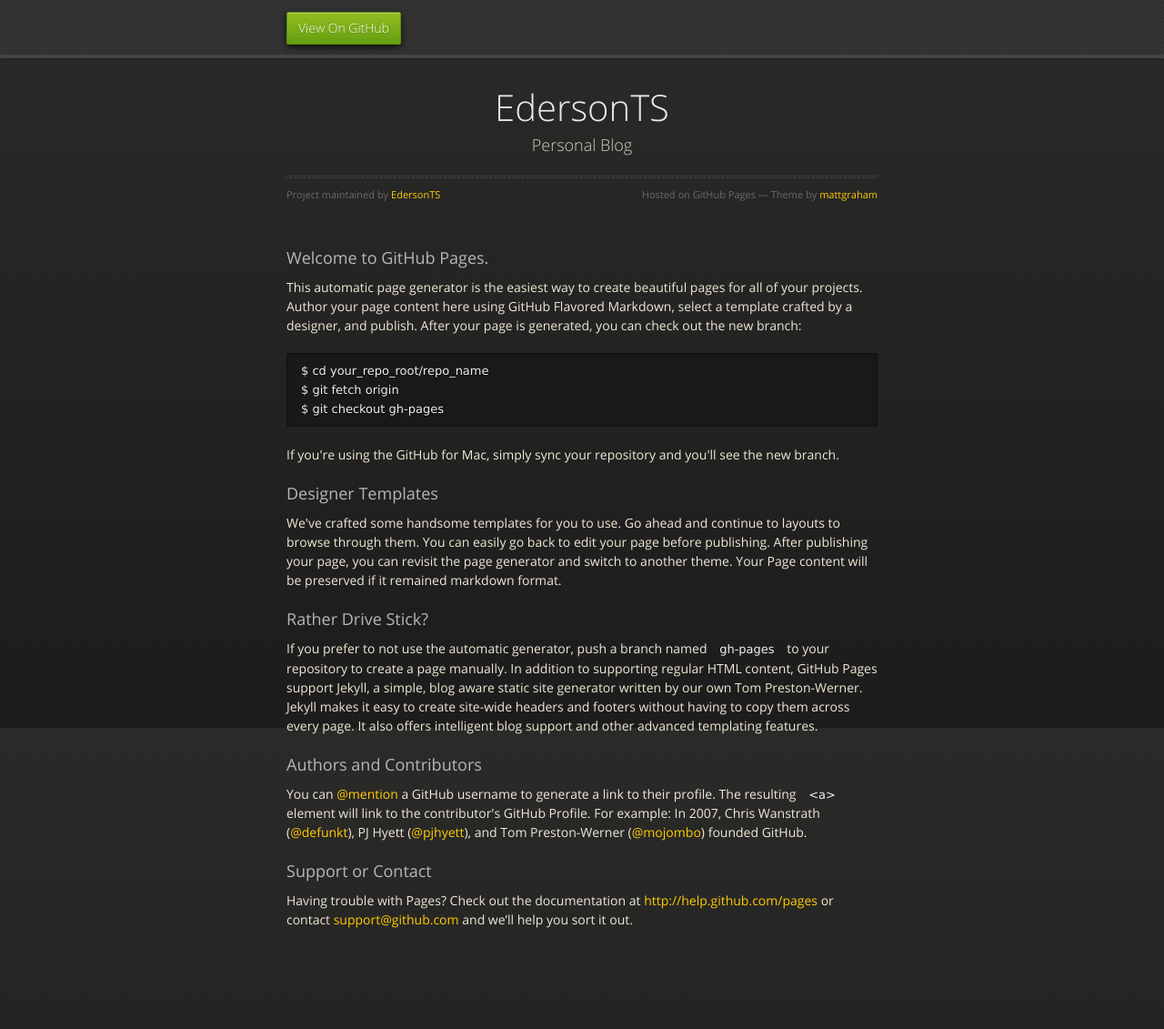
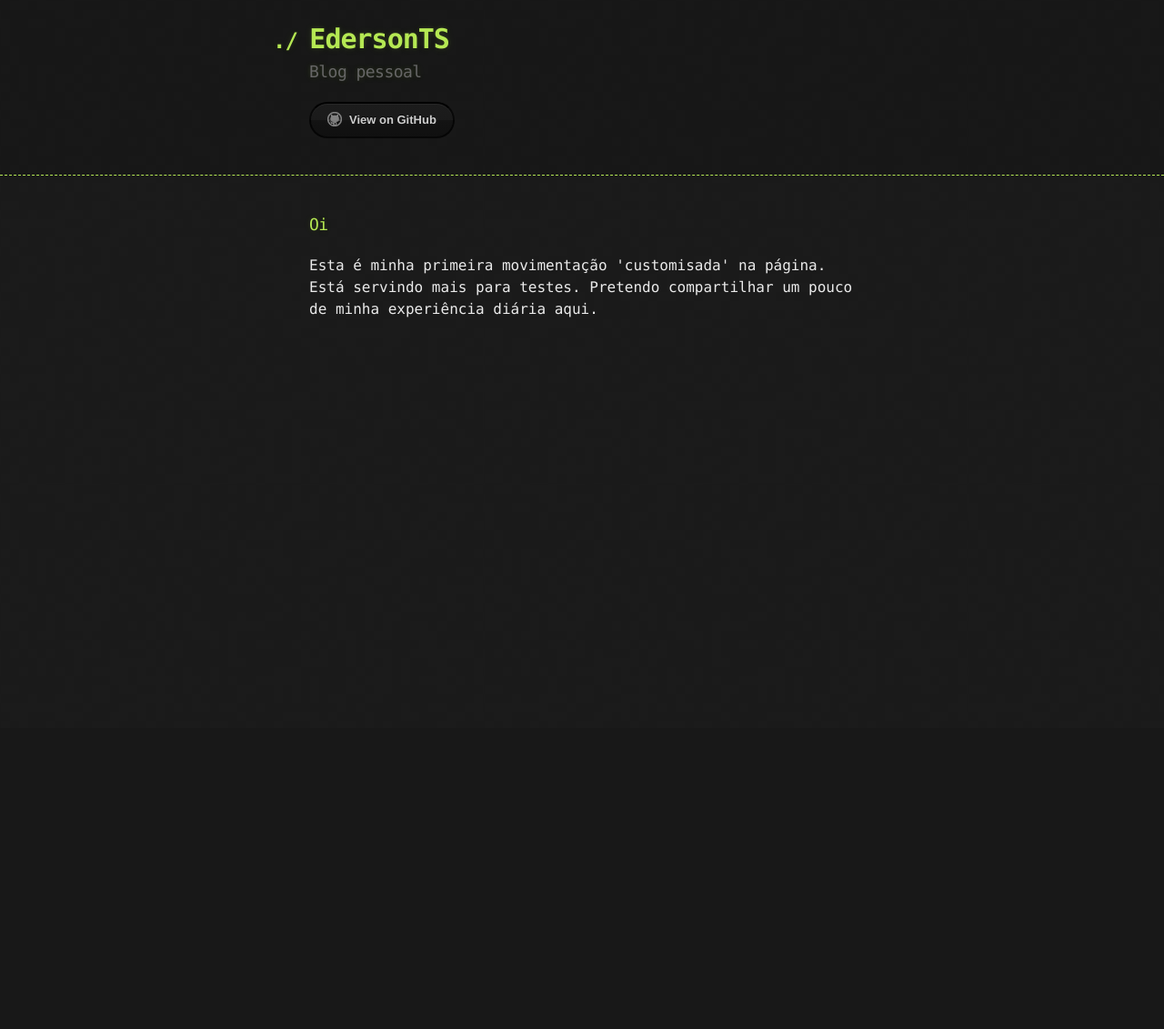
Before and after one commit to edtsz/edtsz.github.io, a PHP site: page / in a window 1280 px wide. Shown: the whole page at 91% size. After the commit the page ends 349 px from the top, so only its background shows below. Run offline with PHP 8.4, Linux system fonts and the light colour scheme; some libraries are stand-ins or nearby versions.

Commit message:
Replace master branch with page content via GitHub

```diff
--- a/index.html
+++ b/index.html
@@ -1,75 +1,39 @@
-<!doctype html>
+<!DOCTYPE html>
 <html>
   <head>
-    <meta charset="utf-8">
+    <meta charset='utf-8'>
     <meta http-equiv="X-UA-Compatible" content="chrome=1">
+
+    <link rel="stylesheet" type="text/css" href="stylesheets/stylesheet.css" media="screen" />
+    <link rel="stylesheet" type="text/css" href="stylesheets/pygment_trac.css" media="screen" />
+    <link rel="stylesheet" type="text/css" href="stylesheets/print.css" media="print" />
+
     <title>EdersonTS by EdersonTS</title>
-    <link rel="stylesheet" href="stylesheets/styles.css">
-    <link rel="stylesheet" href="stylesheets/pygment_trac.css">
-    <script src="https://ajax.googleapis.com/ajax/libs/jquery/1.7.1/jquery.min.js"></script>
-    <script src="javascripts/respond.js"></script>
-    <!--[if lt IE 9]>
-      <script src="//html5shiv.googlecode.com/svn/trunk/html5.js"></script>
-    <![endif]-->
-    <!--[if lt IE 8]>
-    <link rel="stylesheet" href="stylesheets/ie.css">
-    <![endif]-->
-    <meta name="viewport" content="width=device-width, initial-scale=1, user-scalable=no">
+  </head>
 
-  </head>
   <body>
-      <div id="header">
-        <nav>
-          <li class="fork"><a href="https://github.com/EdersonTS">View On GitHub</a></li>
-        </nav>
-      </div><!-- end header -->
 
-    <div class="wrapper">
+    <header>
+      <div class="container">
+        <h1>EdersonTS</h1>
+        <h2>Blog pessoal</h2>
 
-      <section>
-        <div id="title">
-          <h1>EdersonTS</h1>
-          <p>Personal Blog</p>
-          <hr>
-          <span class="credits left">Project maintained by <a href="https://github.com/EdersonTS">EdersonTS</a></span>
-          <span class="credits right">Hosted on GitHub Pages &mdash; Theme by <a href="https://twitter.com/michigangraham">mattgraham</a></span>
-        </div>
+        <section id="downloads">
+          <a href="https://github.com/EdersonTS" class="btn btn-github"><span class="icon"></span>View on GitHub</a>
+        </section>
+      </div>
+    </header>
 
+    <div class="container">
+      <section id="main_content">
         <h3>
-<a name="welcome-to-github-pages" class="anchor" href="#welcome-to-github-pages"><span class="octicon octicon-link"></span></a>Welcome to GitHub Pages.</h3>
+<a name="oi" class="anchor" href="#oi"><span class="octicon octicon-link"></span></a>Oi</h3>
 
-<p>This automatic page generator is the easiest way to create beautiful pages for all of your projects. Author your page content here using GitHub Flavored Markdown, select a template crafted by a designer, and publish. After your page is generated, you can check out the new branch:</p>
+<p>Esta é minha primeira movimentação 'customisada' na página. Está servindo mais para testes.
+Pretendo compartilhar um pouco de minha experiência diária aqui. </p>
+      </section>
+    </div>
 
-<pre><code>$ cd your_repo_root/repo_name
-$ git fetch origin
-$ git checkout gh-pages
-</code></pre>
-
-<p>If you're using the GitHub for Mac, simply sync your repository and you'll see the new branch.</p>
-
-<h3>
-<a name="designer-templates" class="anchor" href="#designer-templates"><span class="octicon octicon-link"></span></a>Designer Templates</h3>
-
-<p>We've crafted some handsome templates for you to use. Go ahead and continue to layouts to browse through them. You can easily go back to edit your page before publishing. After publishing your page, you can revisit the page generator and switch to another theme. Your Page content will be preserved if it remained markdown format.</p>
-
-<h3>
-<a name="rather-drive-stick" class="anchor" href="#rather-drive-stick"><span class="octicon octicon-link"></span></a>Rather Drive Stick?</h3>
-
-<p>If you prefer to not use the automatic generator, push a branch named <code>gh-pages</code> to your repository to create a page manually. In addition to supporting regular HTML content, GitHub Pages support Jekyll, a simple, blog aware static site generator written by our own Tom Preston-Werner. Jekyll makes it easy to create site-wide headers and footers without having to copy them across every page. It also offers intelligent blog support and other advanced templating features.</p>
-
-<h3>
-<a name="authors-and-contributors" class="anchor" href="#authors-and-contributors"><span class="octicon octicon-link"></span></a>Authors and Contributors</h3>
-
-<p>You can <a href="https://github.com/blog/821" class="user-mention">@mention</a> a GitHub username to generate a link to their profile. The resulting <code>&lt;a&gt;</code> element will link to the contributor's GitHub Profile. For example: In 2007, Chris Wanstrath (<a href="https://github.com/defunkt" class="user-mention">@defunkt</a>), PJ Hyett (<a href="https://github.com/pjhyett" class="user-mention">@pjhyett</a>), and Tom Preston-Werner (<a href="https://github.com/mojombo" class="user-mention">@mojombo</a>) founded GitHub.</p>
-
-<h3>
-<a name="support-or-contact" class="anchor" href="#support-or-contact"><span class="octicon octicon-link"></span></a>Support or Contact</h3>
-
-<p>Having trouble with Pages? Check out the documentation at <a href="http://help.github.com/pages">http://help.github.com/pages</a> or contact <a href="mailto:support@github.com">support@github.com</a> and we’ll help you sort it out.</p>
-      </section>
-
-    </div>
-    <!--[if !IE]><script>fixScale(document);</script><![endif]-->
 
   </body>
 </html>
--- /dev/null
+++ b/javascripts/main.js
@@ -0,0 +1 @@
+console.log('This would be the main JS file.');
--- /dev/null
+++ b/stylesheets/stylesheet.css
@@ -0,0 +1,247 @@
+body {
+  margin: 0;
+  padding: 0;
+  background: #151515 url("../images/bkg.png") 0 0;
+  color: #eaeaea;
+  font: 16px;
+  line-height: 1.5;
+  font-family: Monaco, "Bitstream Vera Sans Mono", "Lucida Console", Terminal, monospace;
+}
+
+/* General & 'Reset' Stuff */
+
+.container {
+  width: 90%;
+  max-width: 600px;
+  margin: 0 auto;
+}
+
+section {
+  display: block;
+  margin: 0 0 20px 0;
+}
+
+h1, h2, h3, h4, h5, h6 {
+  margin: 0 0 20px;
+}
+
+li {
+  line-height: 1.4 ;
+}
+
+/* Header, <header>
+   header   - container
+   h1       - project name
+   h2       - project description
+*/
+
+header {
+  background: rgba(0, 0, 0, 0.1);
+  width: 100%;
+  border-bottom: 1px dashed #b5e853;
+  padding: 20px 0;
+  margin: 0 0 40px 0;
+}
+
+header h1 {
+  font-size: 30px;
+  line-height: 1.5;
+  margin: 0 0 0 -40px;
+  font-weight: bold;
+  font-family: Monaco, "Bitstream Vera Sans Mono", "Lucida Console", Terminal, monospace;
+  color: #b5e853;
+  text-shadow: 0 1px 1px rgba(0, 0, 0, 0.1),
+               0 0 5px rgba(181, 232, 83, 0.1),
+               0 0 10px rgba(181, 232, 83, 0.1);
+  letter-spacing: -1px;
+  -webkit-font-smoothing: antialiased;
+}
+
+header h1:before {
+  content: "./ ";
+  font-size: 24px;
+}
+
+header h2 {
+  font-size: 18px;
+  font-weight: 300;
+  color: #666;
+}
+
+#downloads .btn {
+  display: inline-block;
+  text-align: center;
+  margin: 0;
+}
+
+/* Main Content
+*/
+
+#main_content {
+  width: 100%;
+  -webkit-font-smoothing: antialiased;
+}
+section img {
+  max-width: 100%
+}
+
+h1, h2, h3, h4, h5, h6 {
+  font-weight: normal;
+  font-family: Monaco, "Bitstream Vera Sans Mono", "Lucida Console", Terminal, monospace;
+  color: #b5e853;
+  letter-spacing: -0.03em;
+  text-shadow: 0 1px 1px rgba(0, 0, 0, 0.1),
+               0 0 5px rgba(181, 232, 83, 0.1),
+               0 0 10px rgba(181, 232, 83, 0.1);
+}
+
+#main_content h1 {
+  font-size: 30px;
+}
+
+#main_content h2 {
+  font-size: 24px;
+}
+
+#main_content h3 {
+  font-size: 18px;
+}
+
+#main_content h4 {
+  font-size: 14px;
+}
+
+#main_content h5 {
+  font-size: 12px;
+  text-transform: uppercase;
+  margin: 0 0 5px 0;
+}
+
+#main_content h6 {
+  font-size: 12px;
+  text-transform: uppercase;
+  color: #999;
+  margin: 0 0 5px 0;
+}
+
+dt {
+  font-style: italic;
+  font-weight: bold;
+}
+
+ul li {
+  list-style: none;
+}
+
+ul li:before {
+  content: ">>";
+  font-family: Monaco, "Bitstream Vera Sans Mono", "Lucida Console", Terminal, monospace;
+  font-size: 13px;
+  color: #b5e853;
+  margin-left: -37px;
+  margin-right: 21px;
+  line-height: 16px;
+}
+
+blockquote {
+  color: #aaa;
+  padding-left: 10px;
+  border-left: 1px dotted #666;
+}
+
+pre {
+  background: rgba(0, 0, 0, 0.9);
+  border: 1px solid rgba(255, 255, 255, 0.15);
+  padding: 10px;
+  font-size: 14px;
+  color: #b5e853;
+  border-radius: 2px;
+  -moz-border-radius: 2px;
+  -webkit-border-radius: 2px;
+  text-wrap: normal;
+  overflow: auto;
+  overflow-y: hidden;
+}
+
+table {
+  width: 100%;
+  margin: 0 0 20px 0;
+}
+
+th {
+  text-align: left;
+  border-bottom: 1px dashed #b5e853;
+  padding: 5px 10px;
+}
+
+td {
+  padding: 5px 10px;
+}
+
+hr {
+  height: 0;
+  border: 0;
+  border-bottom: 1px dashed #b5e853;
+  color: #b5e853;
+}
+
+/* Buttons
+*/
+
+.btn {
+  display: inline-block;
+  background: -webkit-linear-gradient(top, rgba(40, 40, 40, 0.3), rgba(35, 35, 35, 0.3) 50%, rgba(10, 10, 10, 0.3) 50%, rgba(0, 0, 0, 0.3));
+  padding: 8px 18px;
+  border-radius: 50px;
+  border: 2px solid rgba(0, 0, 0, 0.7);
+  border-bottom: 2px solid rgba(0, 0, 0, 0.7);
+  border-top: 2px solid rgba(0, 0, 0, 1);
+  color: rgba(255, 255, 255, 0.8);
+  font-family: Helvetica, Arial, sans-serif;
+  font-weight: bold;
+  font-size: 13px;
+  text-decoration: none;
+  text-shadow: 0 -1px 0 rgba(0, 0, 0, 0.75);
+  box-shadow: inset 0 1px 0 rgba(255, 255, 255, 0.05);
+}
+
+.btn:hover {
+  background: -webkit-linear-gradient(top, rgba(40, 40, 40, 0.6), rgba(35, 35, 35, 0.6) 50%, rgba(10, 10, 10, 0.8) 50%, rgba(0, 0, 0, 0.8));
+}
+
+.btn .icon {
+  display: inline-block;
+  width: 16px;
+  height: 16px;
+  margin: 1px 8px 0 0;
+  float: left;
+}
+
+.btn-github .icon {
+  opacity: 0.6;
+  background: url("../images/blacktocat.png") 0 0 no-repeat;
+}
+
+/* Links
+   a, a:hover, a:visited
+*/
+
+a {
+  color: #63c0f5;
+  text-shadow: 0 0 5px rgba(104, 182, 255, 0.5);
+}
+
+/* Clearfix */
+
+.cf:before, .cf:after {
+  content:"";
+  display:table;
+}
+
+.cf:after {
+  clear:both;
+}
+
+.cf {
+  zoom:1;
+}
```
Also changed, not shown: params.json (+1 -1 lines), stylesheets/pygment_trac.css (+67 -69 lines), images/bkg.png (added), images/blacktocat.png (added).
